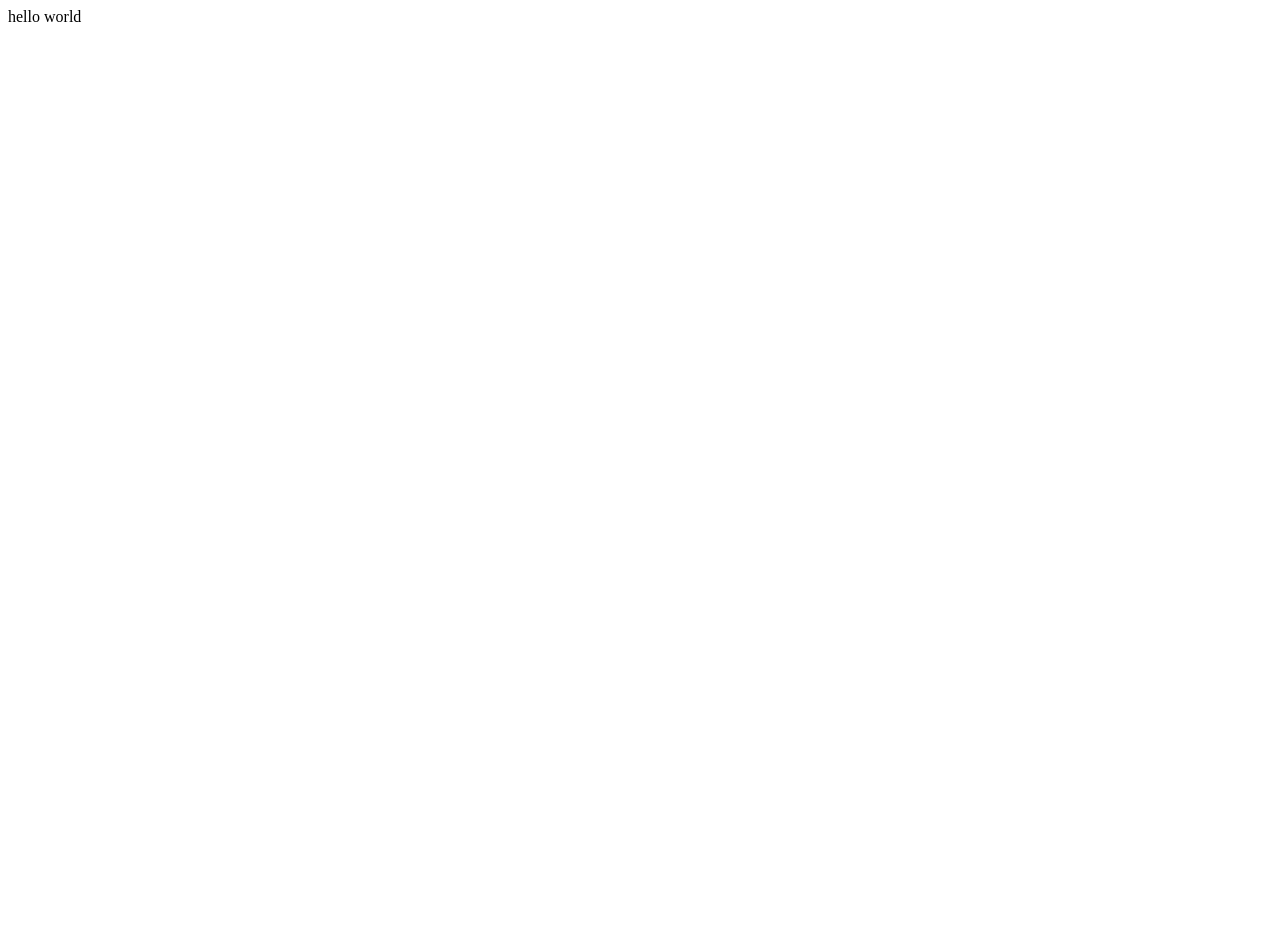
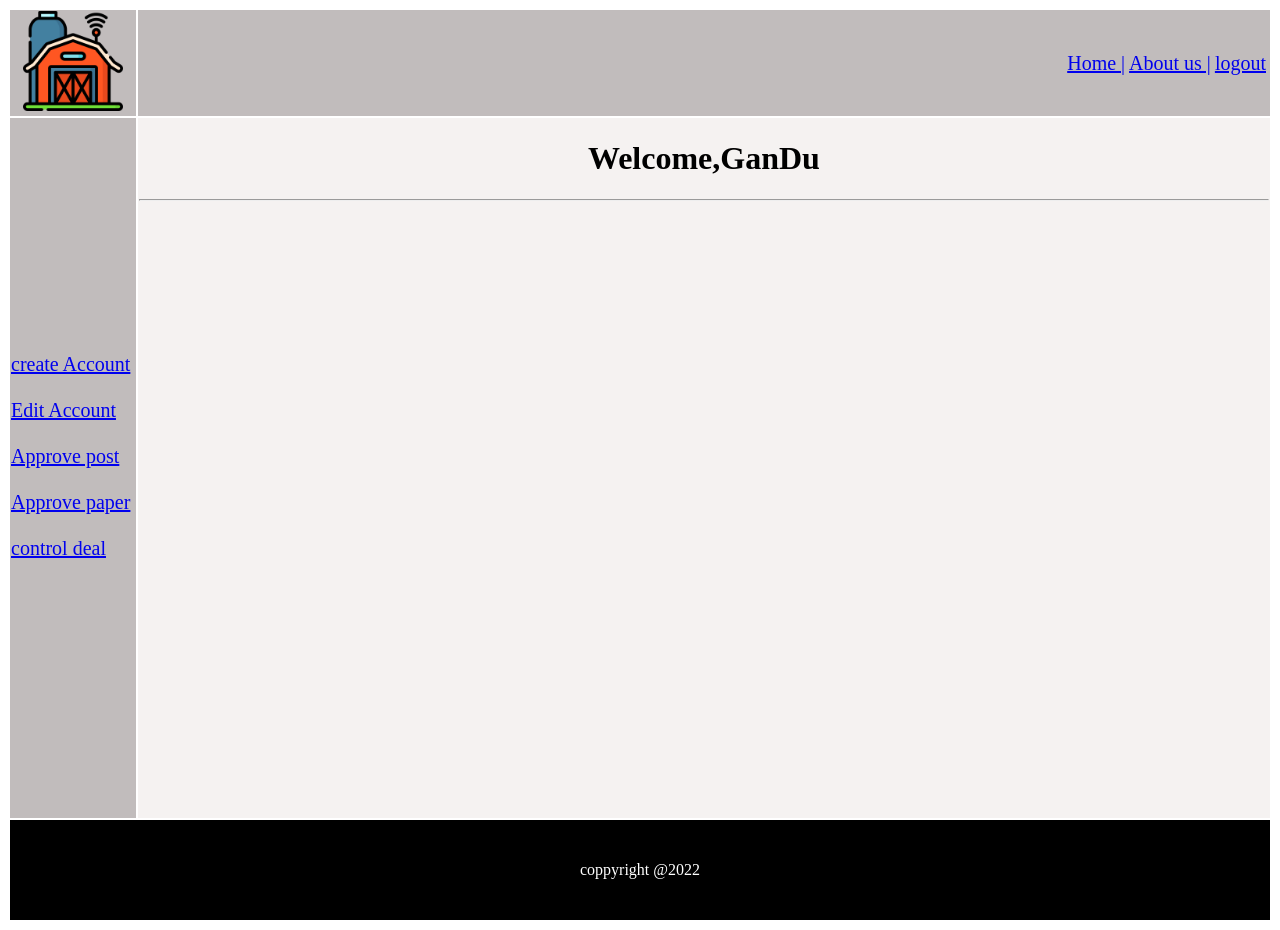
Before and after one commit to tanvir1342/Farmer-s-Friend----PHP, a PHP site: page /Home.php in a window 1280 px wide. Before the commit the page is almost empty. Before the commit the page ends 22 px from the top, so only its background shows below. Run offline with PHP 8.4, Linux system fonts and the light colour scheme.

Commit message:
excutive

```diff
--- a/Admin/Executive/Home.php
+++ b/Admin/Executive/Home.php
@@ -1,6 +1,46 @@
-<?php
+<!DOCTYPE html>
+<html>
+<!-- center table creation -->
+<table width = 100%;>
+    <tr height = 100px style ="background-color:#C1BCBC ">
+        <td width =10%; align = center>
+            <img width = 100px; height = 100px src ="logo.png">
+        </td>
+        <td align = right >
+            <table >
+                <!-- center menubar -->
+                <tr style ="font-size:20px;">
+                    <td><a href="#">Home  |</a></td>
+                    <td><a href="#"> About us  |</a></td>
+                    <td><a href="#"> logout</a></td>
+                </tr>
+            </table>
+        </td>
+    </tr>
+    <!-- daynamic menubar -->
+    <tr  height = 700px>
+        <td width =10%; valign = top; style ="background-color:#C1BCBC; font-size:20px;">
+            <a href="#">create Account</a><br><br>
+            <a href="#">Edit Account</a><br><br>
+            <a href="#">Approve post</a><br><br>
+            <a href="#">Approve paper</a><br><br>
+            <a href="#">control deal</a><br><br>
+        </td>
+        <!-- output of user -->
+        <td valign = top style ="background-color:#F5F2F1 ">
 
-echo "hello world";
+            <h1 align = center>Welcome,GanDu</h1><hr>
 
 
-?>
+        </td>
+    </tr>
+    <!-- footer section -->
+    <tr  height = 100px;>
+        <td colspan="2" style ="background-color:black; color:white;align = center "; align = center>
+           coppyright @2022
+        </td>
+    </tr>
+</table>
+
+
+</html>
```
Also changed, not shown: Admin/Executive/createAccount.php (added), Admin/Executive/logo.png (added).
